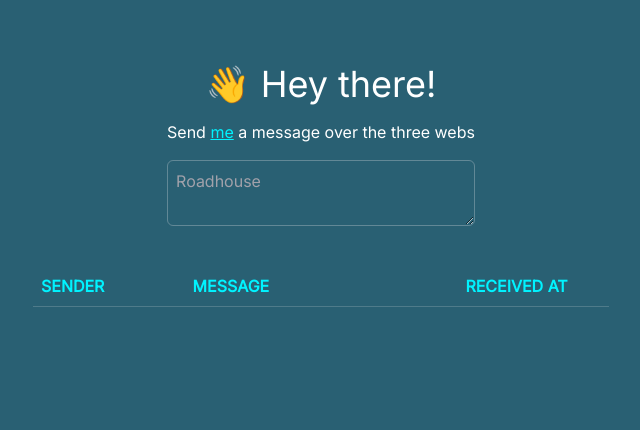
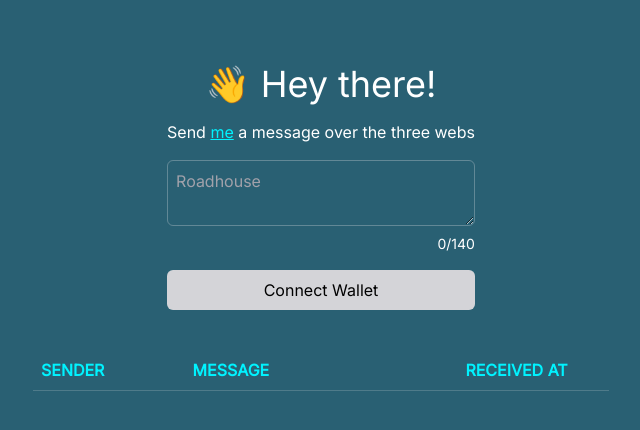
Before and after one commit to a11rew/wave-portal, a React (Create React App) app: page / in a window 1280 px wide. Shown: the top 430 px of the page, without its empty margins (319-959 px from the left). Built offline with nearby package versions, Linux system fonts and the light colour scheme.

Commit message:
Input validation

```diff
--- a/package.json
+++ b/package.json
@@ -13,6 +13,7 @@
     "@types/node": "^12.0.0",
     "@types/react": "^17.0.0",
     "@types/react-dom": "^17.0.0",
+    "depay-web3-mock": "^8.2.7",
     "ethers": "^5.5.1",
     "react": "^17.0.2",
     "react-dom": "^17.0.2",
@@ -46,6 +47,7 @@
   },
   "devDependencies": {
     "autoprefixer": "^9",
+    "depay-web3-blockchains": "^2.6.0",
     "postcss": "^7",
     "tailwindcss": "npm:@tailwindcss/postcss7-compat"
   }
--- a/src/App.tsx
+++ b/src/App.tsx
@@ -1,52 +1,71 @@
 import { useState } from "react";
 import MessageList from "./components/MessageList";
 import useIsWalletConnected from "./hooks/useIsWalletConnected";
-import useWaves from "./hooks/useWaves";
+// import useWaves from "./hooks/useWaves";
 
 /** TODO
- * Limit input to 140 chars
- * Handle form validation
  * Display wallet info
  * Handle errors(Cooldown, failed auth etc)
  * Loading on submit
  * Update list after submit
- * Real time updates
  * Testing
+ * Show message when no metamask
  */
 
 function App() {
   const { currentAccount, connectWallet, isLoading } = useIsWalletConnected();
-  const [message, setMessage] = useState<string>("");
-  const { wave } = useWaves();
+  const [message, setMessage] = useState("");
+  // const { wave } = useWaves();
+
+  /** Track error state */
+  const errorState = message.length >= 140;
+
+  /** Handle wave */
+  const handleWave = (val: any): void => {
+    console.log(val);
+  };
 
   return (
     <div className="flex flex-col items-center w-full mt-16 gap-10">
       <div className="flex flex-col justify-center max-w-lg">
         <div className="text-center text-4xl">👋 Hey there!</div>
-        <div className="text-center my-4">
-          Send{" "}
-          <a href="https://a11rew.dev" className="underline text-heading">
-            me
-          </a>{" "}
-          a message over the three webs
-        </div>
-        <form
-          onSubmit={(e) => {
-            e.preventDefault();
-            wave(message);
-          }}
-          className="flex flex-col"
-        >
+        <form onSubmit={handleWave} className="flex flex-col">
+          <label htmlFor="messageInput" className="text-center my-4">
+            Send{" "}
+            <a href="https://a11rew.dev" className="underline text-heading">
+              me
+            </a>{" "}
+            a message over the three webs
+          </label>
           <textarea
-            required
-            placeholder="Roadhouse"
+            id="messageInput"
             value={message}
             onChange={(e) => setMessage(e.target.value)}
+            placeholder="Roadhouse"
             className="bg-transparent border border-opacity-30 rounded-md p-2"
           />
+          <div className="flex text-sm mt-2 justify-between">
+            <p className="pr-8"></p>
+            <div>
+              <p
+                className={`${
+                  message.length >= 120 &&
+                  message.length < 140 &&
+                  "text-yellow-300"
+                }
+            ${message.length >= 140 && "text-red-400"}
+            `}
+              >
+                {message.length}/140
+              </p>
+            </div>
+          </div>
           {currentAccount && (
             <button
-              className="mt-4 p-2 rounded-md text-black bg-gray-300"
+              disabled={errorState}
+              className={`mt-4 p-2 rounded-md text-black bg-gray-300 transition-all duration-150 ease-in-out ${
+                errorState && "opacity-40"
+              }`}
               type="submit"
             >
               Wave at Me
--- a/src/hooks/useIsWalletConnected.tsx
+++ b/src/hooks/useIsWalletConnected.tsx
@@ -19,7 +19,9 @@ const useIsWalletConnected = (): Return => {
 
       if (!ethereum) {
         console.log("You should install Metamask!");
-      } else console.log("We have the ethereum object!", ethereum);
+        setIsLoading(false);
+      } else {
+        console.log("We have the ethereum object!", ethereum);
 
         // Check for wallet authorization
         ethereum
@@ -36,9 +38,11 @@ const useIsWalletConnected = (): Return => {
             }
           })
           .catch((err) => console.log("Wallet not authorized", err));
+      }
     } catch (error) {
       console.error(error);
       setError(error as string);
+      setIsLoading(false);
     }
   }, []);
 
--- /dev/null
+++ b/src/types/global.d.ts
@@ -0,0 +1 @@
+declare module "depay-web3-mock";
```
Also changed, not shown: 2 other files (tests, documents, lock files or other folders). Lines whose indentation alone changed are shown as unchanged.
